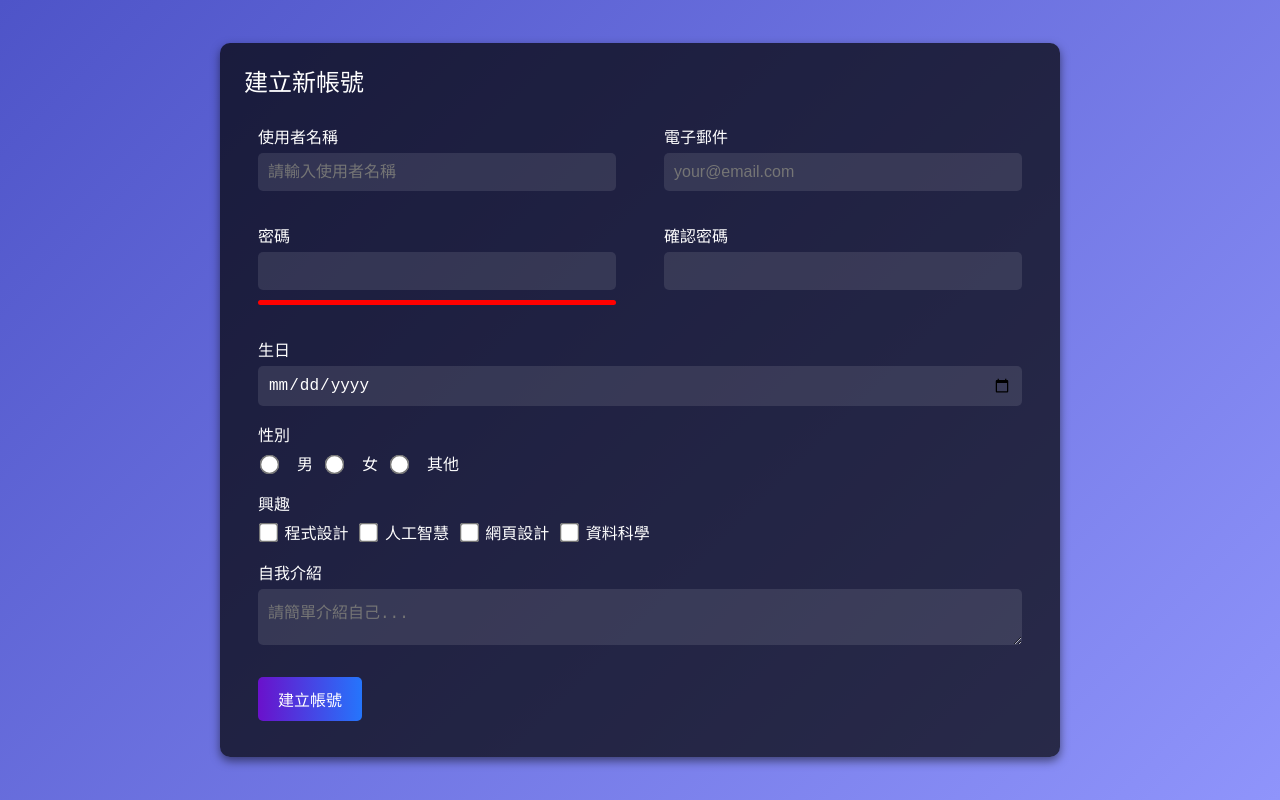
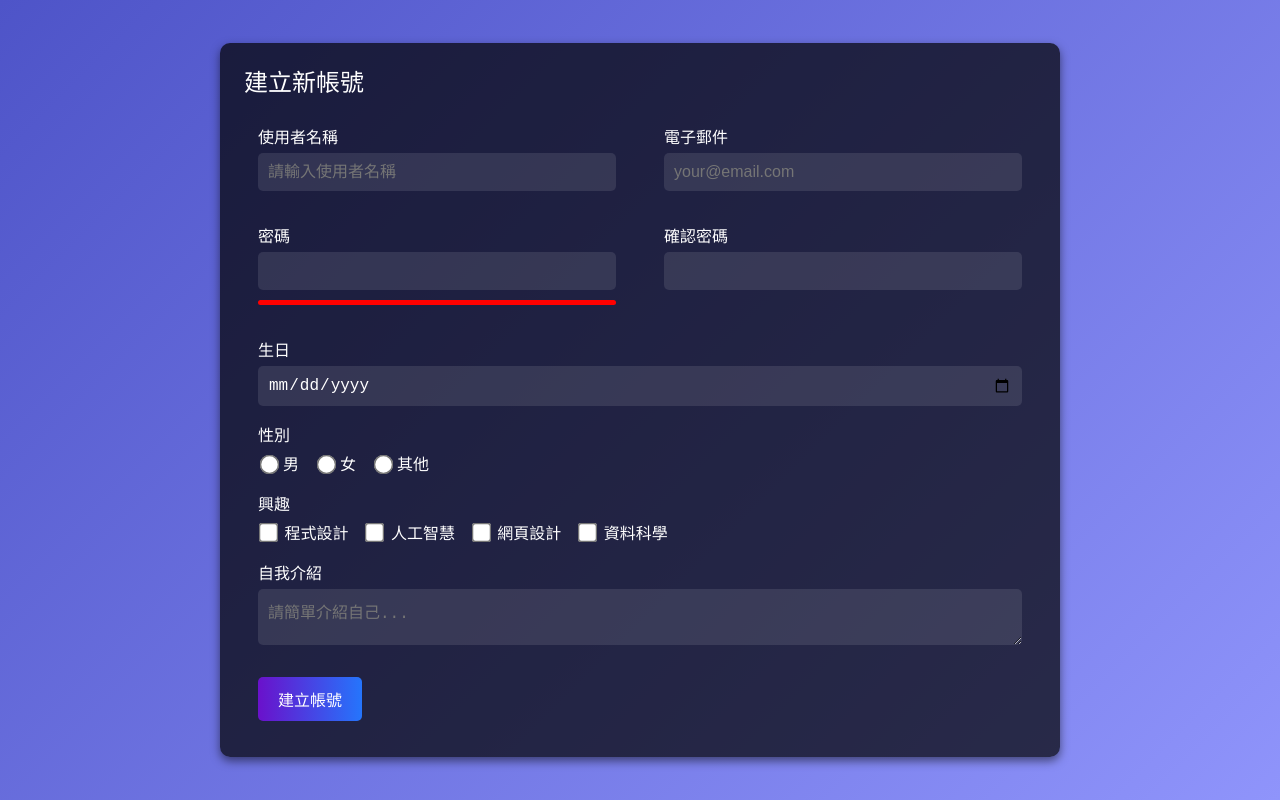
Before and after one commit to cpy1126/cpy1126.github.io, a plain HTML site: page index.html in a window 1280 px wide. Drawn offline with Linux system fonts and the light colour scheme.

Commit message:
Update index.css

```diff
--- a/index.css
+++ b/index.css
@@ -62,7 +62,7 @@ input:focus, textarea:focus {
 
 .radio-group, .checkbox-group {
     display: flex;
-    gap: 10px;
+    gap: 16px;
 }
 
 .submit-btn {
@@ -95,13 +95,12 @@ input:focus, textarea:focus {
 
 .radio-group input[type="radio"] {
     transform: scale(1.5);
-    margin-right: 5px;
 }
 
 .radio-group label {
     display: flex;
     align-items: center;
-    gap: 16px;
+    gap: 4px;
 }
 
 .checkbox-group input[type="checkbox"] {
```
